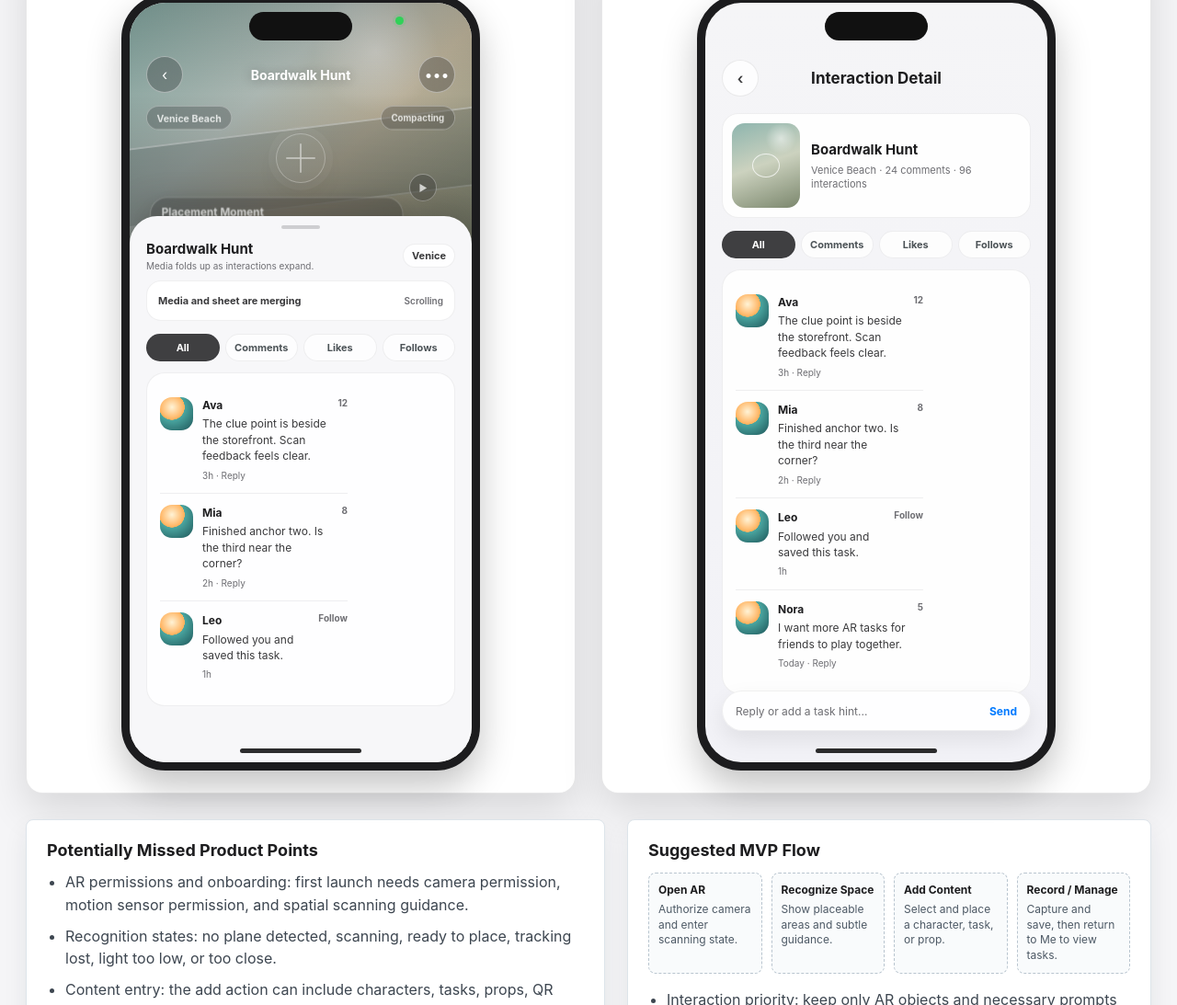
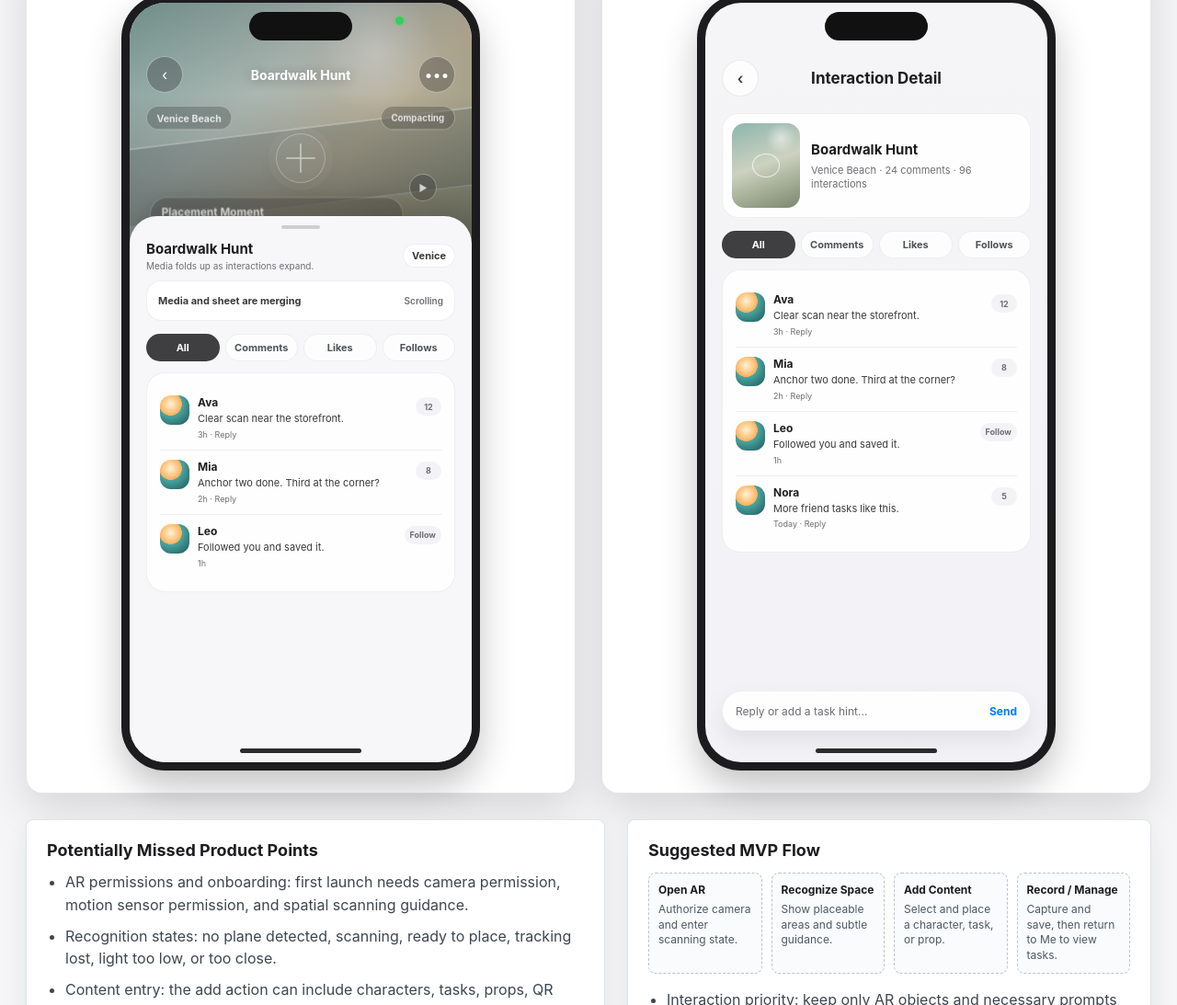
Before and after one commit to A1m0nd-bao/ui-ar-ar, a plain HTML site: page outputs/ar_mobile_wireframe_en.html in a window 1280 px wide. Shown: the part 4040-5133 px from the top of the page at 92% size. Drawn offline with Linux system fonts and the light colour scheme.

Commit message:
Improve English interaction comments

```diff
--- a/outputs/ar_mobile_wireframe_en.html
+++ b/outputs/ar_mobile_wireframe_en.html
@@ -1106,6 +1106,11 @@
       font-size: 15px;
     }
 
+    .comment-card {
+      min-height: 0;
+      padding-right: 14px;
+    }
+
     .mini-ar-card {
       position: absolute;
       right: 14px;
@@ -1653,12 +1658,19 @@
     }
 
     .comment-row {
-      display: grid;
-      grid-template-columns: 36px 1fr auto;
-      gap: 10px;
+      position: relative;
+      display: grid;
+      grid-template-columns: 32px 1fr;
+      gap: 9px;
       align-items: start;
-      padding: 12px 0;
+      padding: 10px 42px 10px 0;
       border-bottom: 1px solid rgba(60,60,67,0.08);
+    }
+
+    .comment-row .interaction-avatar {
+      width: 32px;
+      height: 32px;
+      border-radius: 12px;
     }
 
     .comment-row:last-child {
@@ -1667,27 +1679,39 @@
 
     .comment-body {
       color: #3a3a3c;
-      font-size: 12px;
-      line-height: 1.45;
+      font-size: 11px;
+      line-height: 1.34;
     }
 
     .comment-body b {
       display: block;
-      margin-bottom: 3px;
+      margin-bottom: 2px;
       color: var(--ink);
+      font-size: 12px;
     }
 
     .comment-body span {
       display: block;
-      margin-top: 5px;
+      margin-top: 4px;
       color: var(--muted);
-      font-size: 10px;
+      font-size: 9px;
     }
 
     .comment-like {
-      color: var(--muted);
-      font-size: 10px;
+      position: absolute;
+      right: 0;
+      top: 12px;
+      min-width: 28px;
+      height: 20px;
+      padding: 0 6px;
+      border-radius: 999px;
+      display: inline-flex;
+      align-items: center;
+      justify-content: center;
+      color: #6e6e73;
+      font-size: 9px;
       font-weight: 650;
+      background: rgba(242,242,247,0.9);
     }
 
     .reply-bar {
@@ -2719,12 +2743,12 @@
                   <div class="interaction-tab">Likes</div>
                   <div class="interaction-tab">Follows</div>
                 </div>
-                <section class="social-card">
+                <section class="social-card comment-card">
                   <div class="comment-row">
                     <div class="interaction-avatar"></div>
                     <div class="comment-body">
                       <b>Ava</b>
-                      The clue point is beside the storefront. Scan feedback feels clear.
+                      Clear scan near the storefront.
                       <span>3h · Reply</span>
                     </div>
                     <div class="comment-like">12</div>
@@ -2733,7 +2757,7 @@
                     <div class="interaction-avatar"></div>
                     <div class="comment-body">
                       <b>Mia</b>
-                      Finished anchor two. Is the third near the corner?
+                      Anchor two done. Third at the corner?
                       <span>2h · Reply</span>
                     </div>
                     <div class="comment-like">8</div>
@@ -2742,7 +2766,7 @@
                     <div class="interaction-avatar"></div>
                     <div class="comment-body">
                       <b>Leo</b>
-                      Followed you and saved this task.
+                      Followed you and saved it.
                       <span>1h</span>
                     </div>
                     <div class="comment-like">Follow</div>
@@ -2781,12 +2805,12 @@
                 <div class="interaction-tab">Follows</div>
               </div>
 
-              <section class="social-card">
+              <section class="social-card comment-card">
                 <div class="comment-row">
                   <div class="interaction-avatar"></div>
                   <div class="comment-body">
                     <b>Ava</b>
-                      The clue point is beside the storefront. Scan feedback feels clear.
+                      Clear scan near the storefront.
                     <span>3h · Reply</span>
                   </div>
                   <div class="comment-like">12</div>
@@ -2795,7 +2819,7 @@
                   <div class="interaction-avatar"></div>
                   <div class="comment-body">
                     <b>Mia</b>
-                    Finished anchor two. Is the third near the corner?
+                    Anchor two done. Third at the corner?
                     <span>2h · Reply</span>
                   </div>
                   <div class="comment-like">8</div>
@@ -2804,7 +2828,7 @@
                   <div class="interaction-avatar"></div>
                   <div class="comment-body">
                     <b>Leo</b>
-                    Followed you and saved this task.
+                    Followed you and saved it.
                     <span>1h</span>
                   </div>
                   <div class="comment-like">Follow</div>
@@ -2813,7 +2837,7 @@
                   <div class="interaction-avatar"></div>
                   <div class="comment-body">
                     <b>Nora</b>
-                    I want more AR tasks for friends to play together.
+                    More friend tasks like this.
                     <span>Today · Reply</span>
                   </div>
                   <div class="comment-like">5</div>
```
Also changed, not shown: outputs/ar_mobile_wireframe_en_regions.html (+44 -20 lines).
